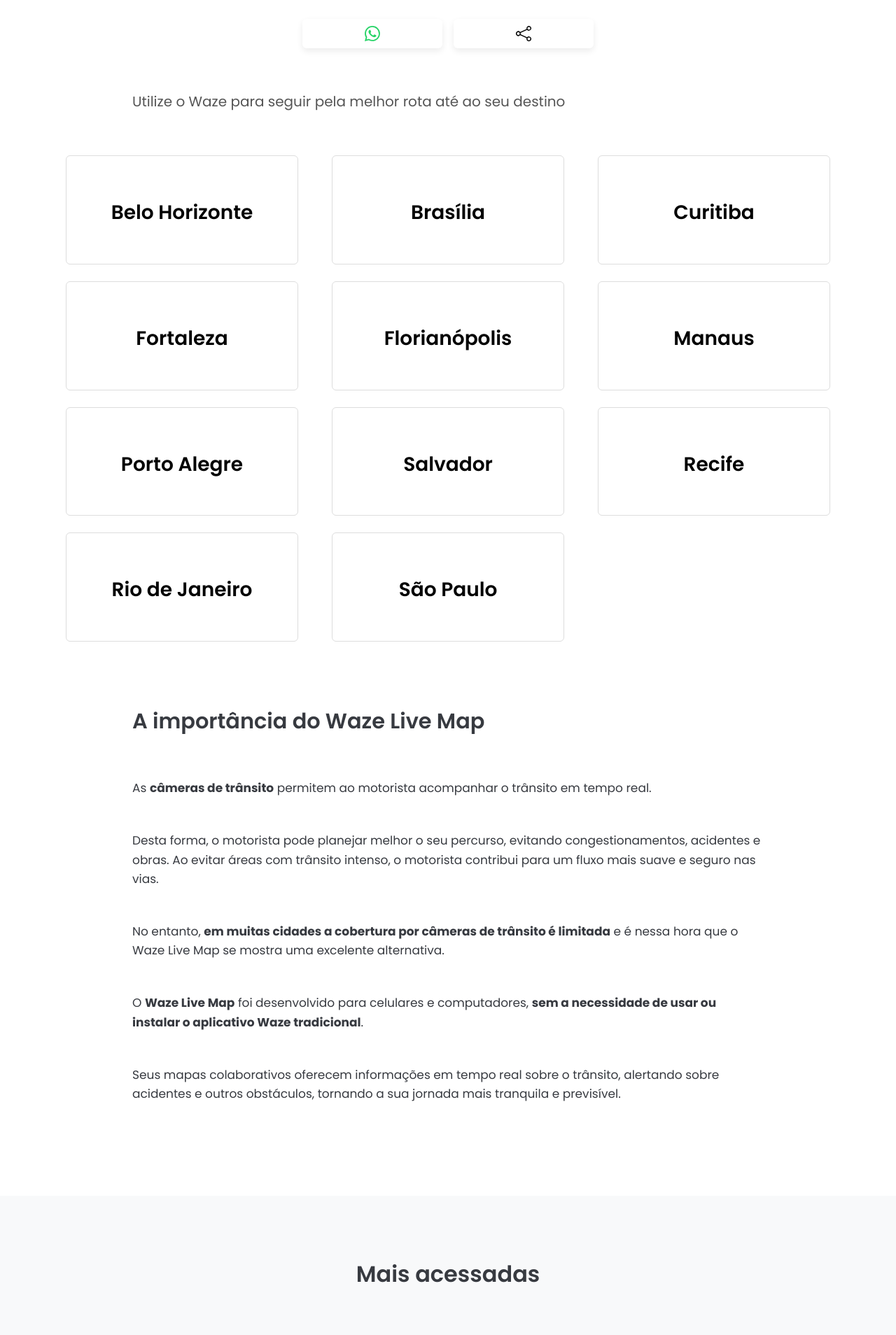
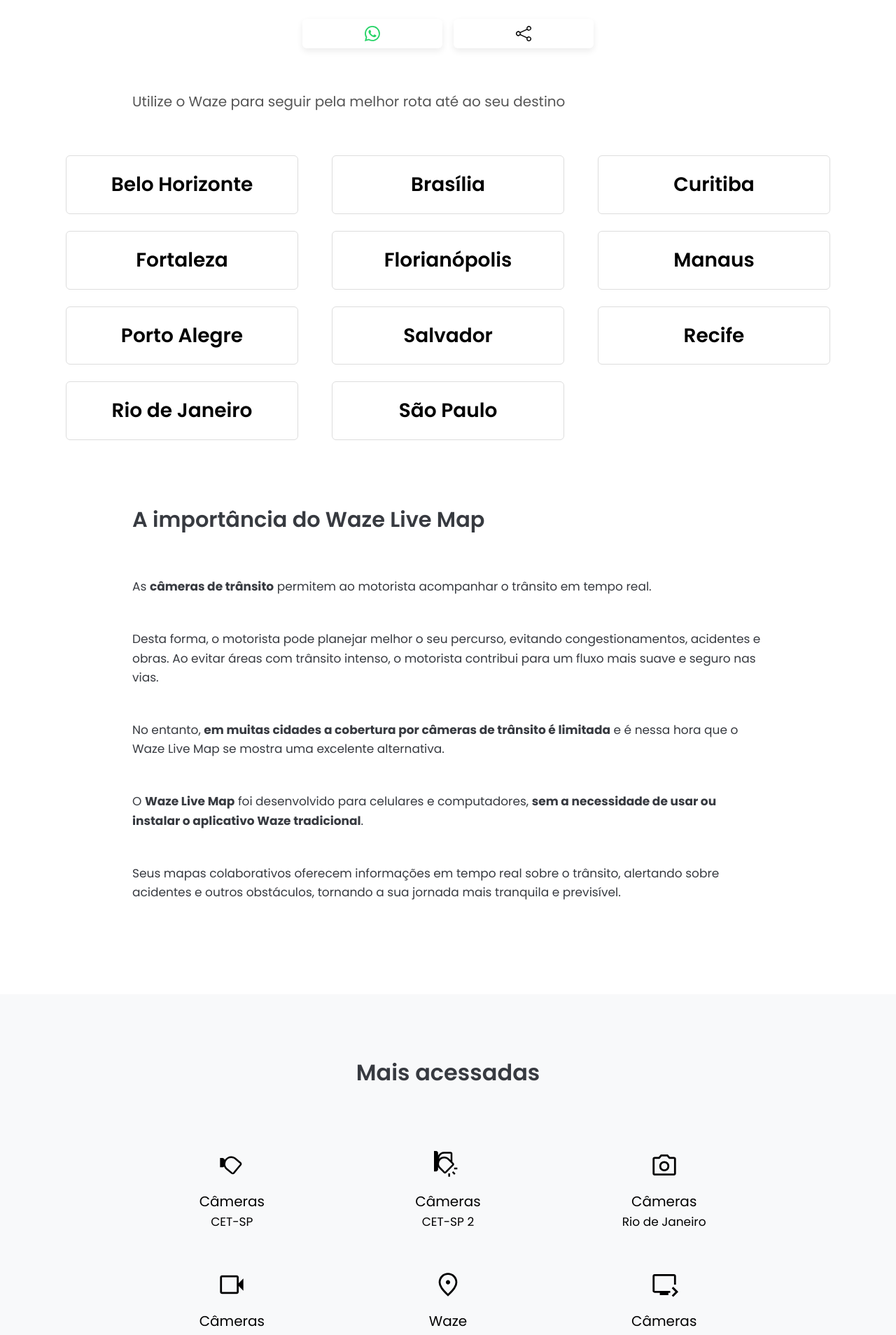
Before and after one commit to Sergio-Damm/transitoaovivo, a Jekyll site: the page built from pages/waze-transito-em-tempo-real/index.html, in a window 1280 px wide. Shown: the part 360-2268 px from the top of the page at 70% size. Built offline with Jekyll 4.4.1, drawn with Linux system fonts in a browser that asks for light colours; comment, search, counter and statistics services are not loaded.

Commit message:
Waze <div class="d-flex align-items-center justify-content-center flex-grow-1 p-4">

```diff
--- a/pages/waze-transito-em-tempo-real/index.html
+++ b/pages/waze-transito-em-tempo-real/index.html
@@ -105,9 +105,9 @@
 
       		<div class="col-lg-4 col-md-12">
           		<div class="card card-liftshadow h-100">
-					<a aria-label="Acessar mapa do Waze - Rio de Janeiro" class="link-interno" href="/waze-belo-horizonte/">
-						<div class="d-flex align-items-center justify-content-center my-5">
-      			          	<h3 class="card-title fw-semibold pt-3">Belo Horizonte</h3>
+					<a aria-label="Acessar mapa do Waze - Rio de Janeiro" class="link-interno d-flex h-100" href="/waze-belo-horizonte/">
+						<div class="d-flex align-items-center justify-content-center flex-grow-1 p-4">
+      			          	<h3 class="card-title fw-semibold mb-0">Belo Horizonte</h3>
 						</div>
 					</a>
     			</div>
@@ -115,9 +115,9 @@
 
       		<div class="col-lg-4 col-md-6">
           		<div class="card card-liftshadow h-100">
-					<a aria-label="Acessar mapa do Waze - Rio de Janeiro" class="link-interno" href="/waze-brasilia/">
-						<div class="d-flex align-items-center justify-content-center my-5">
-      			          	<h3 class="card-title fw-semibold pt-3">Brasília</h3>
+					<a aria-label="Acessar mapa do Waze - Rio de Janeiro" class="link-interno d-flex h-100" href="/waze-brasilia/">
+						<div class="d-flex align-items-center justify-content-center flex-grow-1 p-4">
+      			          	<h3 class="card-title fw-semibold mb-0">Brasília</h3>
 						</div>
 					</a>
     			</div>
@@ -125,9 +125,9 @@
 
       		<div class="col-lg-4 col-md-6">
           		<div class="card card-liftshadow h-100">
-					<a aria-label="Acessar mapa do Waze - Rio de Janeiro" class="link-interno" href="/waze-curitiba/">
-						<div class="d-flex align-items-center justify-content-center my-5">
-      			          	<h3 class="card-title fw-semibold pt-3">Curitiba</h3>
+					<a aria-label="Acessar mapa do Waze - Rio de Janeiro" class="link-interno d-flex h-100" href="/waze-curitiba/">
+						<div class="d-flex align-items-center justify-content-center flex-grow-1 p-4">
+      			          	<h3 class="card-title fw-semibold mb-0">Curitiba</h3>
 						</div>
 					</a>
     			</div>
@@ -135,9 +135,9 @@
 
 			<div class="col-lg-4 col-md-6">
           		<div class="card card-liftshadow h-100">
-					<a aria-label="Acessar mapa do Waze - Rio de Janeiro" class="link-interno" href="/waze-fortaleza/">
-						<div class="d-flex align-items-center justify-content-center my-5">
-      			          	<h3 class="card-title fw-semibold pt-3">Fortaleza</h3>
+					<a aria-label="Acessar mapa do Waze - Rio de Janeiro" class="link-interno d-flex h-100" href="/waze-fortaleza/">
+						<div class="d-flex align-items-center justify-content-center flex-grow-1 p-4">
+      			          	<h3 class="card-title fw-semibold mb-0">Fortaleza</h3>
 						</div>
 					</a>
     			</div>
@@ -145,9 +145,9 @@
 
 			<div class="col-lg-4 col-md-6">
           		<div class="card card-liftshadow h-100">
-					<a aria-label="Acessar mapa do Waze - Rio de Janeiro" class="link-interno" href="/waze-florianopolis/">
-						<div class="d-flex align-items-center justify-content-center my-5">
-      			          	<h3 class="card-title fw-semibold pt-3">Florianópolis</h3>
+					<a aria-label="Acessar mapa do Waze - Rio de Janeiro" class="link-interno d-flex h-100" href="/waze-florianopolis/">
+						<div class="d-flex align-items-center justify-content-center flex-grow-1 p-4">
+      			          	<h3 class="card-title fw-semibold mb-0">Florianópolis</h3>
 						</div>
 					</a>
     			</div>
@@ -155,9 +155,9 @@
 
 			<div class="col-lg-4 col-md-6">
           		<div class="card card-liftshadow h-100">
-					<a aria-label="Acessar mapa do Waze - Rio de Janeiro" class="link-interno" href="/waze-manaus/">
-						<div class="d-flex align-items-center justify-content-center my-5">
-      			          	<h3 class="card-title fw-semibold pt-3">Manaus</h3>
+					<a aria-label="Acessar mapa do Waze - Rio de Janeiro" class="link-interno d-flex h-100" href="/waze-manaus/">
+						<div class="d-flex align-items-center justify-content-center flex-grow-1 p-4">
+      			          	<h3 class="card-title fw-semibold mb-0">Manaus</h3>
 						</div>
 					</a>
     			</div>
@@ -165,9 +165,9 @@
 
 			<div class="col-lg-4 col-md-6">
           		<div class="card card-liftshadow h-100">
-					<a aria-label="Acessar mapa do Waze - Rio de Janeiro" class="link-interno" href="/waze-porto-alegre/">
-						<div class="d-flex align-items-center justify-content-center my-5">
-      			          	<h3 class="card-title fw-semibold pt-3">Porto Alegre</h3>
+					<a aria-label="Acessar mapa do Waze - Rio de Janeiro" class="link-interno d-flex h-100" href="/waze-porto-alegre/">
+						<div class="d-flex align-items-center justify-content-center flex-grow-1 p-4">
+      			          	<h3 class="card-title fw-semibold mb-0">Porto Alegre</h3>
 						</div>
 					</a>
     			</div>
@@ -175,9 +175,9 @@
 
 			<div class="col-lg-4 col-md-6">
           		<div class="card card-liftshadow h-100">
-					<a aria-label="Acessar mapa do Waze - Rio de Janeiro" class="link-interno" href="/waze-salvador/">
-						<div class="d-flex align-items-center justify-content-center my-5">
-      			          	<h3 class="card-title fw-semibold pt-3">Salvador</h3>
+					<a aria-label="Acessar mapa do Waze - Rio de Janeiro" class="link-interno d-flex h-100" href="/waze-salvador/">
+						<div class="d-flex align-items-center justify-content-center flex-grow-1 p-4">
+      			          	<h3 class="card-title fw-semibold mb-0">Salvador</h3>
 						</div>
 					</a>
     			</div>
@@ -185,9 +185,9 @@
 
 			<div class="col-lg-4 col-md-6">
           		<div class="card card-liftshadow h-100">
-					<a aria-label="Acessar mapa do Waze - Rio de Janeiro" class="link-interno" href="/waze-recife/">
-						<div class="d-flex align-items-center justify-content-center my-5">
-      			          	<h3 class="card-title fw-semibold pt-3">Recife</h3>
+					<a aria-label="Acessar mapa do Waze - Rio de Janeiro" class="link-interno d-flex h-100" href="/waze-recife/">
+						<div class="d-flex align-items-center justify-content-center flex-grow-1 p-4">
+      			          	<h3 class="card-title fw-semibold mb-0">Recife</h3>
 						</div>
 					</a>
     			</div>
@@ -195,9 +195,9 @@
 
 			<div class="col-lg-4 col-md-6">
           		<div class="card card-liftshadow h-100">
-					<a aria-label="Acessar mapa do Waze - Rio de Janeiro" class="link-interno" href="/waze-rio-de-janeiro/">
-						<div class="d-flex align-items-center justify-content-center my-5">
-      			          	<h3 class="card-title fw-semibold pt-3">Rio de Janeiro</h3>
+					<a aria-label="Acessar mapa do Waze - Rio de Janeiro" class="link-interno d-flex h-100" href="/waze-rio-de-janeiro/">
+						<div class="d-flex align-items-center justify-content-center flex-grow-1 p-4">
+      			          	<h3 class="card-title fw-semibold mb-0">Rio de Janeiro</h3>
 						</div>
 					</a>
     			</div>
@@ -205,9 +205,9 @@
 
 			<div class="col-lg-4 col-md-6">
           		<div class="card card-liftshadow h-100">
-					<a aria-label="Acessar mapa do Waze - Rio de Janeiro" class="link-interno" href="/waze-sao-paulo/">
-						<div class="d-flex align-items-center justify-content-center my-5">
-      			          	<h3 class="card-title fw-semibold pt-3">São Paulo</h3>
+					<a aria-label="Acessar mapa do Waze - Rio de Janeiro" class="link-interno d-flex h-100" href="/waze-sao-paulo/">
+						<div class="d-flex align-items-center justify-content-center flex-grow-1 p-4">
+      			          	<h3 class="card-title fw-semibold mb-0">São Paulo</h3>
 						</div>
 					</a>
     			</div>
```
